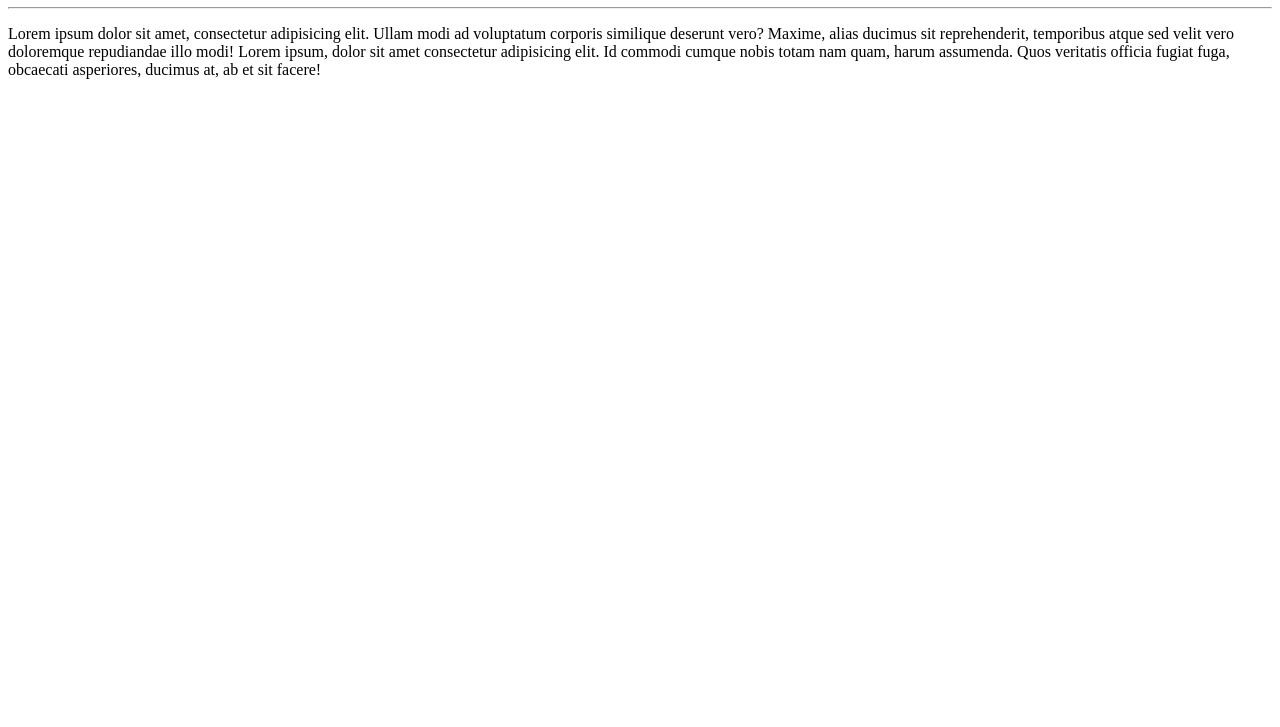
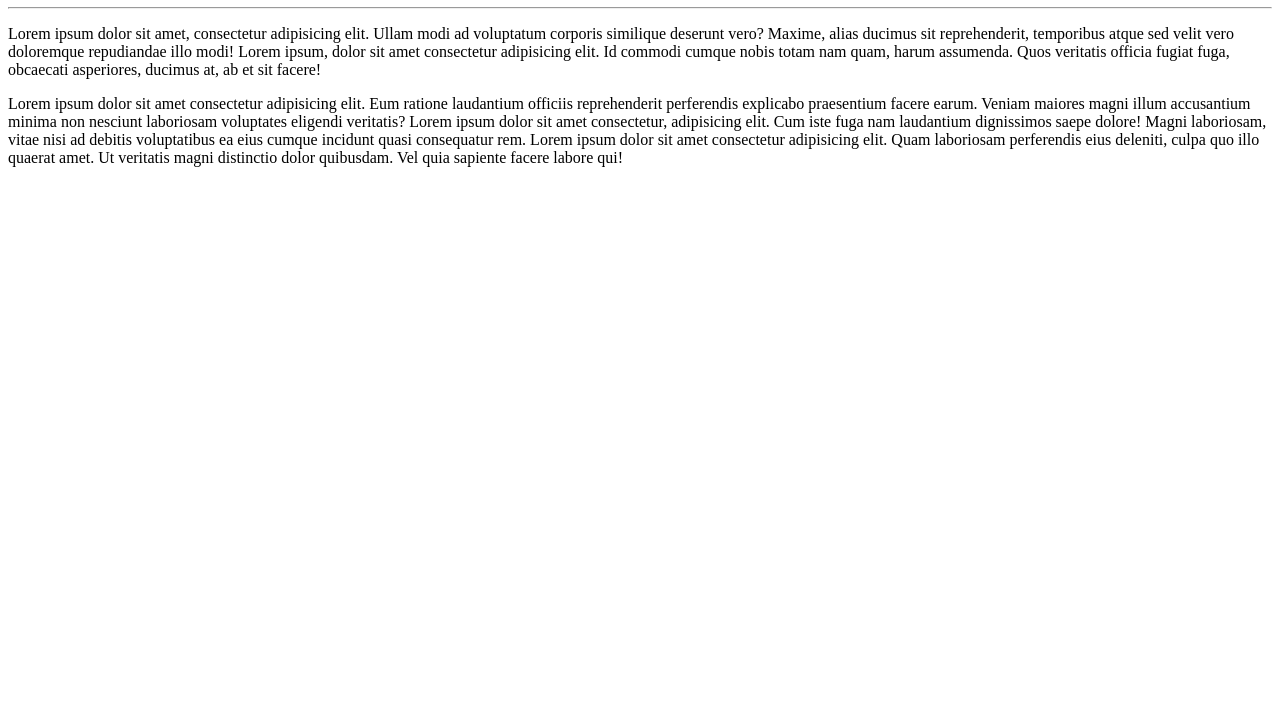
Before and after one commit to l3e/site, a plain HTML site: page index.html in a window 1280 px wide. Shown: the part 73-800 px from the top of the page. Drawn offline with Linux system fonts and the light colour scheme.

Commit message:
Ampliando a página index

```diff
--- a/index.html
+++ b/index.html
@@ -9,5 +9,8 @@
     <h1>Título</h1>
     <hr>
     <p>Lorem ipsum dolor sit amet, consectetur adipisicing elit. Ullam modi ad voluptatum corporis similique deserunt vero? Maxime, alias ducimus sit reprehenderit, temporibus atque sed velit vero doloremque repudiandae illo modi! Lorem ipsum, dolor sit amet consectetur adipisicing elit. Id commodi cumque nobis totam nam quam, harum assumenda. Quos veritatis officia fugiat fuga, obcaecati asperiores, ducimus at, ab et sit facere!</p>
+    <p>
+        Lorem ipsum dolor sit amet consectetur adipisicing elit. Eum ratione laudantium officiis reprehenderit perferendis explicabo praesentium facere earum. Veniam maiores magni illum accusantium minima non nesciunt laboriosam voluptates eligendi veritatis? Lorem ipsum dolor sit amet consectetur, adipisicing elit. Cum iste fuga nam laudantium dignissimos saepe dolore! Magni laboriosam, vitae nisi ad debitis voluptatibus ea eius cumque incidunt quasi consequatur rem. Lorem ipsum dolor sit amet consectetur adipisicing elit. Quam laboriosam perferendis eius deleniti, culpa quo illo quaerat amet. Ut veritatis magni distinctio dolor quibusdam. Vel quia sapiente facere labore qui!
+    </p>
 </body>
 </html>
```
